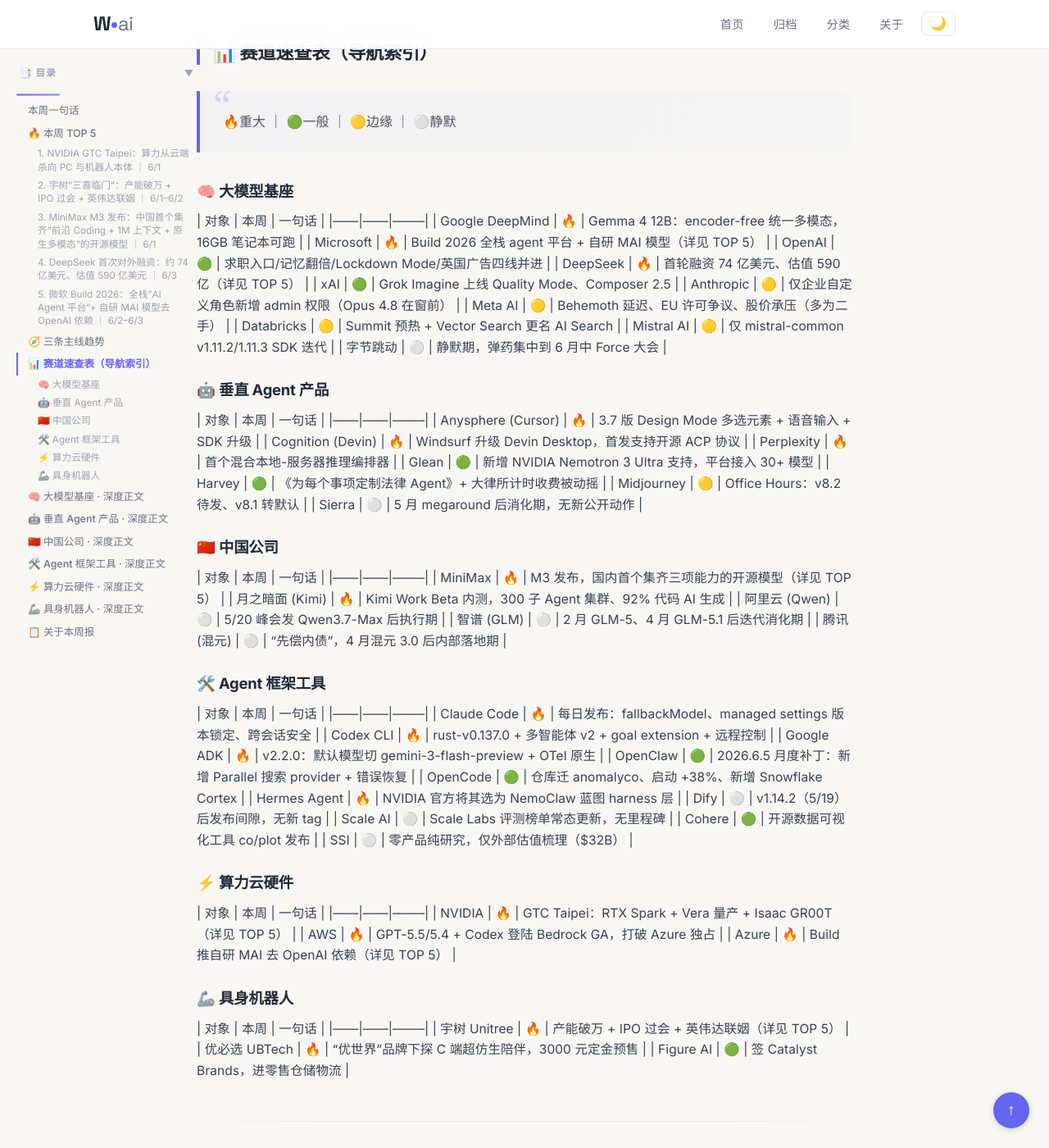
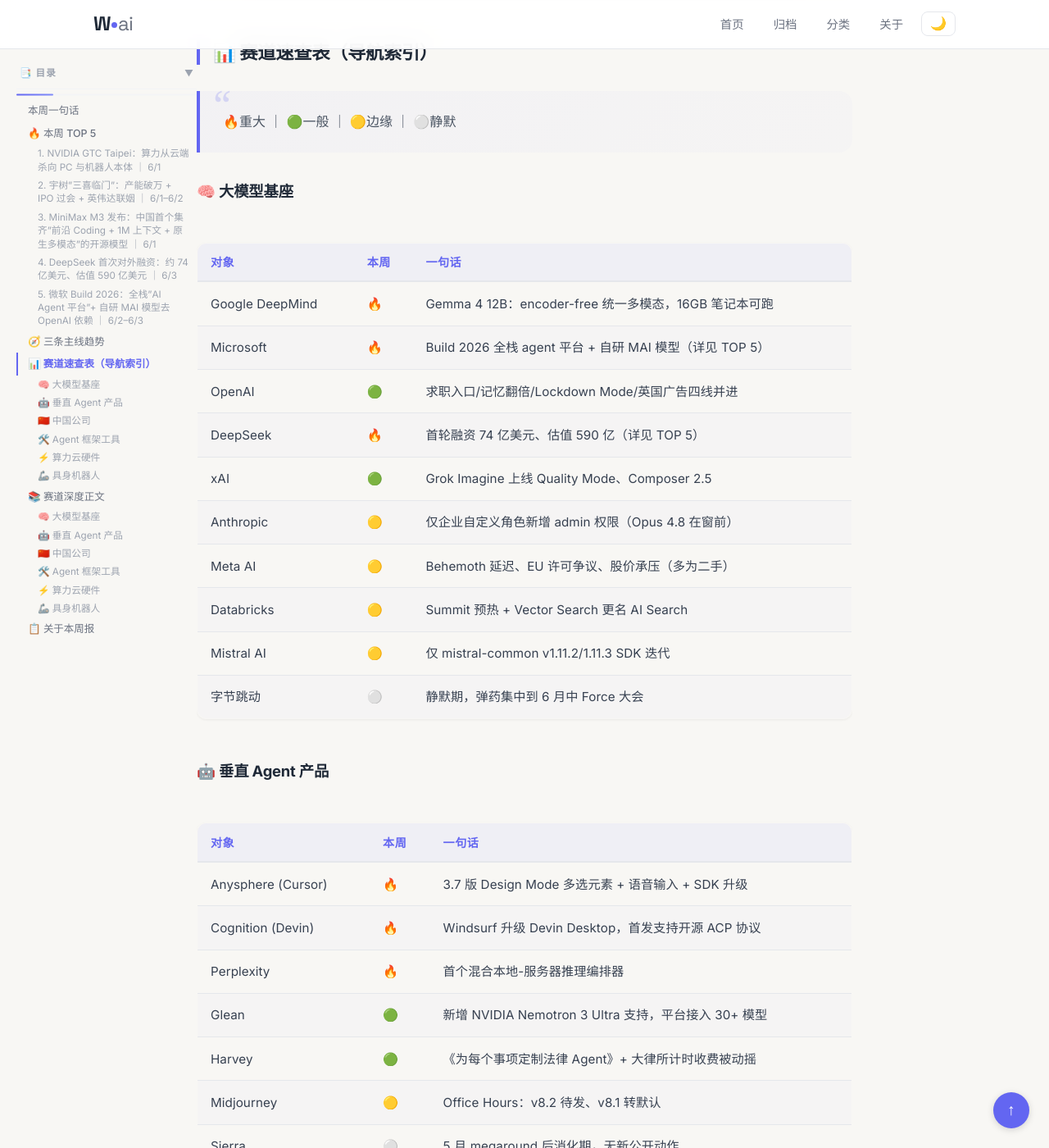
Before and after one commit to wujiaming88/wujiaming88.github.io, a Jekyll site: the page built from _posts/2026-06-07-global-ai-weekly.md, in a window 1280 px wide and 1400 px high, scrolled down 3161 px. Shown: the whole window at 82% size. Built offline with Jekyll 4.4.1, drawn with Linux system fonts in a browser that asks for light colours; nearby versions of some CDN libraries; some of the changed text lies outside the part shown.

Commit message:
fix: 修复AI周报第2期格式 - 表格前补空行(kramdown渲染)、深度正文降为###归入统一大节、补分隔线

```diff
--- a/_posts/2026-06-07-global-ai-weekly.md
+++ b/_posts/2026-06-07-global-ai-weekly.md
@@ -71,6 +71,7 @@
 > 🔥重大 ｜ 🟢一般 ｜ 🟡边缘 ｜ ⚪️静默
 
 ### 🧠 大模型基座
+
 | 对象 | 本周 | 一句话 |
 |------|------|--------|
 | Google DeepMind | 🔥 | Gemma 4 12B：encoder-free 统一多模态，16GB 笔记本可跑 |
@@ -85,6 +86,7 @@
 | 字节跳动 | ⚪️ | 静默期，弹药集中到 6 月中 Force 大会 |
 
 ### 🤖 垂直 Agent 产品
+
 | 对象 | 本周 | 一句话 |
 |------|------|--------|
 | Anysphere (Cursor) | 🔥 | 3.7 版 Design Mode 多选元素 + 语音输入 + SDK 升级 |
@@ -96,6 +98,7 @@
 | Sierra | ⚪️ | 5 月 megaround 后消化期，无新公开动作 |
 
 ### 🇨🇳 中国公司
+
 | 对象 | 本周 | 一句话 |
 |------|------|--------|
 | MiniMax | 🔥 | M3 发布，国内首个集齐三项能力的开源模型（详见 TOP 5） |
@@ -105,6 +108,7 @@
 | 腾讯 (混元) | ⚪️ | "先偿内债"，4 月混元 3.0 后内部落地期 |
 
 ### 🛠️ Agent 框架工具
+
 | 对象 | 本周 | 一句话 |
 |------|------|--------|
 | Claude Code | 🔥 | 每日发布：fallbackModel、managed settings 版本锁定、跨会话安全 |
@@ -119,6 +123,7 @@
 | SSI | ⚪️ | 零产品纯研究，仅外部估值梳理（$32B） |
 
 ### ⚡ 算力云硬件
+
 | 对象 | 本周 | 一句话 |
 |------|------|--------|
 | NVIDIA | 🔥 | GTC Taipei：RTX Spark + Vera 量产 + Isaac GR00T（详见 TOP 5） |
@@ -126,6 +131,7 @@
 | Azure | 🔥 | Build 推自研 MAI 去 OpenAI 依赖（详见 TOP 5） |
 
 ### 🦾 具身机器人
+
 | 对象 | 本周 | 一句话 |
 |------|------|--------|
 | 宇树 Unitree | 🔥 | 产能破万 + IPO 过会 + 英伟达联姻（详见 TOP 5） |
@@ -134,7 +140,9 @@
 
 ---
 
-## 🧠 大模型基座 · 深度正文
+## 📚 赛道深度正文
+
+### 🧠 大模型基座
 
 **Google DeepMind · Gemma 4 12B（6/3）**
 本周 DeepMind 的核心动作是发布 **Gemma 4 12B**——一款"无编码器（encoder-free）的统一多模态开放模型"，定位"把 agentic 多模态智能直接带到笔记本电脑"。架构创新：摒弃传统多模态模型的独立视觉/音频编码器，视觉用"单次矩阵乘法 + 位置嵌入 + 归一化"的轻量 embedding 模块替代，音频则完全移除编码器、把原始音频信号直接投射到与文本 token 相同的维度空间，由 LLM 主干统一处理（降低延迟与内存占用）。它填补了边缘端 E4B 与更强 26B MoE 之间的空档，是 Gemma 系列首个具备原生音频输入的中型模型。性能上标准 benchmark "接近其 26B MoE 模型"，但总内存占用不到一半，可在仅 **16GB VRAM/统一内存**的消费级笔记本本地运行。生态：Apache 2.0 许可证开源，内置 Multi-Token Prediction（MTP）drafter 降低延迟；官方称 Gemma 4 系列累计下载已突破 **1.5 亿次**，已上线 LM Studio、Ollama、Google AI Edge Gallery。背景：Gemma 4 初代于 2026-03-31 发布；6/11 还将在 London Tech Week 办"Gemma 4 Startups"活动（含 Gemini 3.1、Genie、Veo 预告）。encoder-free 统一多模态是端侧 AI 的范式转变，瞄准"本地笔记本跑 agent"场景，是 Google 在开源端侧与 Meta Llama、Qwen 正面竞争的关键落子。
@@ -176,7 +184,7 @@
 
 ---
 
-## 🤖 垂直 Agent 产品 · 深度正文
+### 🤖 垂直 Agent 产品
 
 **Anysphere (Cursor) · 3.7 版 Design Mode（6/5）**
 本周 Cursor 发布 3.7 版本，核心是"Design Mode（设计模式）"的重大增强，让开发者可在 Cursor 浏览器中直接对实时运行的应用做可视化操作：①**多选元素**——同时点选两个或以上 UI 元素，Cursor 能读取所选元素的代码、周边布局及视觉关系，可让 agent"把 A 改成和 B 一致"、批量调整一组组件；②**语音输入**——通过 Design Mode 浮层用语音口述改动，且 agent 运行中麦克风保持可用，可语音排队下一个改动。配套更新：**Cursor SDK 升级（TS/Python）**，新增自定义工具（通过 local.customTools 把自有函数作为 MCP 工具暴露）、auto-review（本地 headless agent 的工具调用经分类器审核）、JSONL 持久化、可无限嵌套的 subagent；**Canvas Design Mode** + 上下文用量报告（拆解 token 在 system prompt/tool 定义/rules/skills 等处的分布）；**Enterprise Organizations**（企业版组织管理，支持多 Team 多 Group 的安全/治理/预算/功能分权，已对所有企业客户 GA）。Cursor 正从"代码编辑器"全面转向"agent 编排平台"——Design Mode 把前端可视化操作纳入 agent 闭环，SDK 的嵌套 subagent + 自定义工具是在搭建生产级 agent 基础设施。背景：据 Wikipedia 摘要 Cursor 估值达数百亿美元、ARR 超 30 亿美元。
@@ -206,7 +214,7 @@
 
 ---
 
-## 🇨🇳 中国公司 · 深度正文
+### 🇨🇳 中国公司
 
 **MiniMax · M3 发布**（详见 TOP 5）
 补充技术细节：M3 官方六大关键词为 Coding 能力、1M 上下文、原生多模态、Computer Use、低价 Token Plan、开源。此前能集齐"前沿 Coding + 1M 上下文 + 原生多模态"三项的仅 Claude Opus 4.7、Gemini 3.1 Pro、GPT-5.5 等海外闭源旗舰。完整 benchmark：SWE-Bench Pro 59.0%、Terminal Bench 2.1 66.0%、SWE-fficiency 34.8%、KernelBench Hard 28.8%、MCP Atlas 74.2%；SVG-Bench 超 Opus 4.7；多模态 OmniDocBench 超 Gemini 3.1 Pro；Claw-Eval 拿最高分。同日 MiniMax Code 更新（Agent Team 可将大任务拆解为多阶段可并发 Workflow）。背景：截至 5/28 全球企业开发者客户超百万、全球用户约 3 亿、过去两月 ARR 增长超 100%。
@@ -223,7 +231,7 @@
 
 ---
 
-## 🛠️ Agent 框架工具 · 深度正文
+### 🛠️ Agent 框架工具
 
 **Claude Code · 高频发布周（5/31–6/6）**
 本周是 Claude Code 的高频发布周，节奏接近每日一发。核心新功能：①**fallbackModel 设置**（6/6）——可配置最多三个 fallback 模型，主模型过载/不可用时按序尝试，--fallback-model 现也作用于交互式会话；②**deny 规则支持 glob 通配**——deny 规则工具名位置支持 "*"（拒绝所有工具）；③**跨会话消息安全加固**——经 SendMessage 从其他 Claude 会话转发的消息不再携带 user authority，接收方拒绝转发的权限请求；④**managed settings 强化**（6/4）——新增 requiredMinimumVersion/requiredMaximumVersion，版本越界则拒绝启动；新增 /plugin list 命令；⑤**思考控制**——MAX_THINKING_TOKENS=0 现可关闭默认思考的模型；⑥触发词从 workflow 改为 **ultracode**（6/2）。另有大量 background agents 稳定性、Windows 权限规则反斜杠匹配、MCP 密钥脱敏、OTEL 指标维度切片修复。Claude Code 本周明显聚焦"企业治理 + 模型容错 + 多会话/后台 agent 编排稳定性"，正从单机编码工具向团队级、可治理、多 agent 并行的工程平台演进。
@@ -260,7 +268,7 @@
 
 ---
 
-## ⚡ 算力云硬件 · 深度正文
+### ⚡ 算力云硬件
 
 **NVIDIA · GTC Taipei 大爆发周**（详见 TOP 5）
 补充：6/2 黄仁勋对外表态 NVIDIA "有足够产能支撑 CPU/GPU 强劲增长"，回应供给约束担忧。Jetson AGX Thor T5000 规格：Blackwell GPU、2070 FP4 TFLOPS AI 算力、14 核 Arm CPU、128GB 统一内存、40–130W 可配置功耗。Vera CPU 全面量产，被定位为"新的主要增长驱动力"。NVIDIA 从云端 GPU 单点垄断走向"端-边-云"全栈通吃，RTX Spark 把战火烧到 PC 芯片，直接动 Intel/AMD 蛋糕。
@@ -274,7 +282,9 @@
 补充：MAI-Thinking-1 跑在 Azure 自有基础设施上，直接改善 Azure AI 的毛利结构；Azure AI Agent Service（托管调度/记忆/工具调用/多 agent 协同）首日开放注册、首小时超 1 万开发团队报名。背景：Anthropic 6/1 已秘密递交 IPO；微软已投 OpenAI 130 亿美元、Anthropic 50 亿美元。这是微软 AI 战略的关键拐点——从深度绑定 OpenAI 转向"自研 MAI + 多供应商并行"，既降本又夺回模型层控制权。
 [CNBC](https://www.cnbc.com/2026/06/02/microsoft-unveils-new-ai-models-lessen-reliance-on-openai-lower-costs.html) · [WindowsNews](https://windowsnews.ai/article/microsoft-build-2026-windows-becomes-the-home-for-ai-agents.423082)
 
-## 🦾 具身机器人 · 深度正文
+---
+
+### 🦾 具身机器人
 
 **宇树 Unitree · 三喜临门**（详见 TOP 5）
 补充：宇树 2025 年纯人形出货超 5500 台、全球份额约 32.4%、居全球第一（高工机器人/IDC）。被英伟达选为首个开放人形参考设计本体（H2 Plus），"身体来自宇树、大脑来自英伟达"的分工绑定全球 AI 算力龙头。NVIDIA-宇树"美脑中身"组合，在中美科技博弈背景下耐人寻味——英伟达同时强调将与美欧厂商合作，留有对冲。
```
